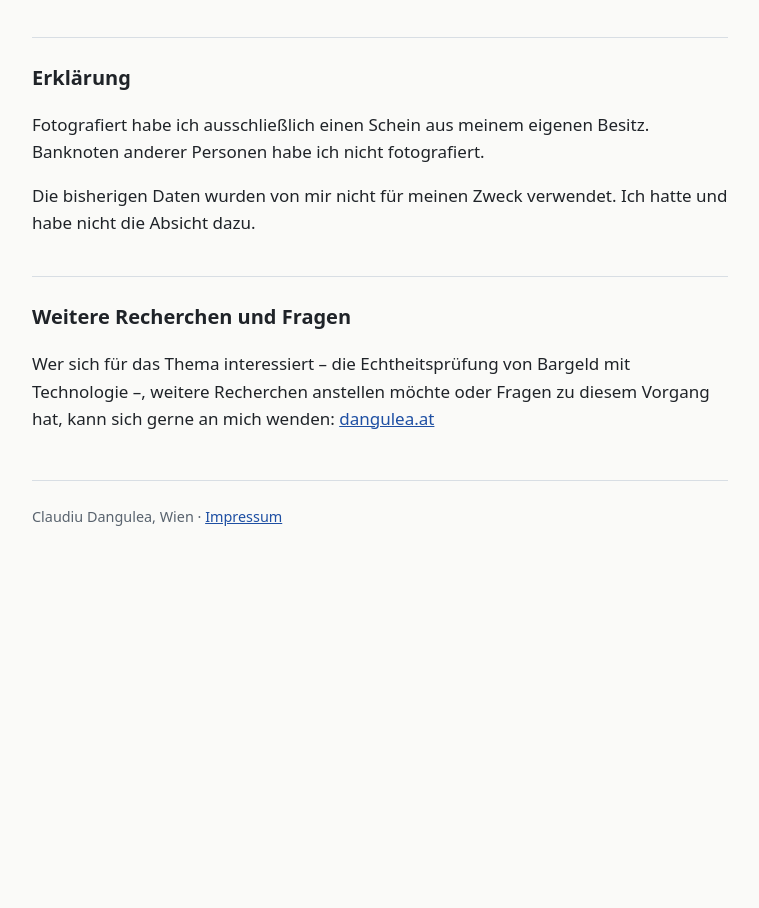
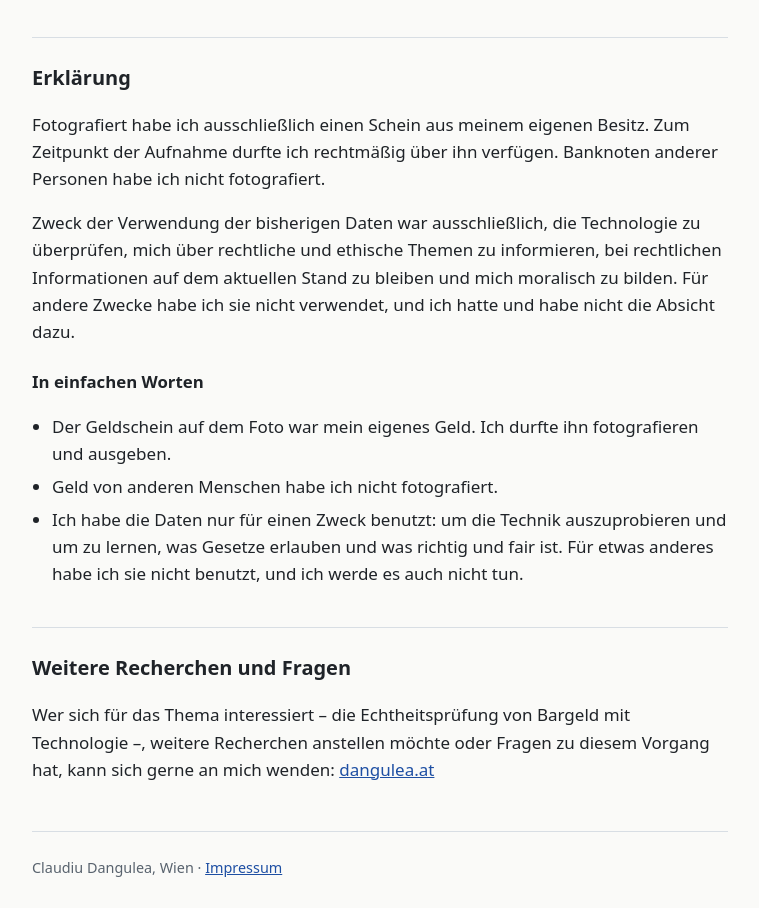
Before and after one commit to intiequals1/euronotescanner-info, a plain HTML site: page index.html in a window 1280 px wide. Shown: the part 2131-3039 px from the top of the page, without its empty margins (260-1019 px from the left). Before the commit the page ends 2723 px from the top, so only its background shows below. Drawn offline with Linux system fonts and the light colour scheme.

Commit message:
Erklärung präzisieren und Kurzfassung ergänzen
Ergänzt, dass über den fotografierten Schein rechtmäßig verfügt werden
durfte, und den Zweck der Datenverwendung genau benannt (Technologie,
rechtliche und ethische Themen, moralische Bildung). Neue Kurzfassung
in einfachen Worten.

Co-Authored-By: Claude Opus 5.5 <noreply@anthropic.com>
Claude-Session: https://claude.ai/code/session_01Bi92hEEWNkbR7ktzMppECL

```diff
--- a/index.html
+++ b/index.html
@@ -93,8 +93,15 @@
     </table>
 
     <h2>Erklärung</h2>
-    <p>Fotografiert habe ich ausschließlich einen Schein aus meinem eigenen Besitz. Banknoten anderer Personen habe ich nicht fotografiert.</p>
-    <p>Die bisherigen Daten wurden von mir nicht für meinen Zweck verwendet. Ich hatte und habe nicht die Absicht dazu.</p>
+    <p>Fotografiert habe ich ausschließlich einen Schein aus meinem eigenen Besitz. Zum Zeitpunkt der Aufnahme durfte ich rechtmäßig über ihn verfügen. Banknoten anderer Personen habe ich nicht fotografiert.</p>
+    <p>Zweck der Verwendung der bisherigen Daten war ausschließlich, die Technologie zu überprüfen, mich über rechtliche und ethische Themen zu informieren, bei rechtlichen Informationen auf dem aktuellen Stand zu bleiben und mich moralisch zu bilden. Für andere Zwecke habe ich sie nicht verwendet, und ich hatte und habe nicht die Absicht dazu.</p>
+
+    <h3>In einfachen Worten</h3>
+    <ul>
+      <li>Der Geldschein auf dem Foto war mein eigenes Geld. Ich durfte ihn fotografieren und ausgeben.</li>
+      <li>Geld von anderen Menschen habe ich nicht fotografiert.</li>
+      <li>Ich habe die Daten nur für einen Zweck benutzt: um die Technik auszuprobieren und um zu lernen, was Gesetze erlauben und was richtig und fair ist. Für etwas anderes habe ich sie nicht benutzt, und ich werde es auch nicht tun.</li>
+    </ul>
 
     <h2>Weitere Recherchen und Fragen</h2>
     <p>Wer sich für das Thema interessiert – die Echtheitsprüfung von Bargeld mit Technologie –, weitere Recherchen anstellen möchte oder Fragen zu diesem Vorgang hat, kann sich gerne an mich wenden: <a href="https://www.dangulea.at/">dangulea.at</a></p>
```
Also changed, not shown: 1 other file.
